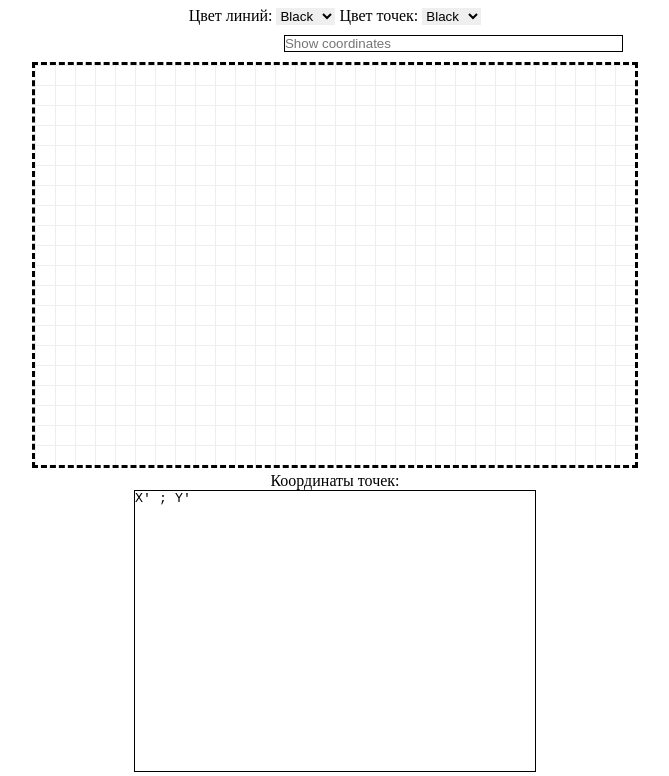
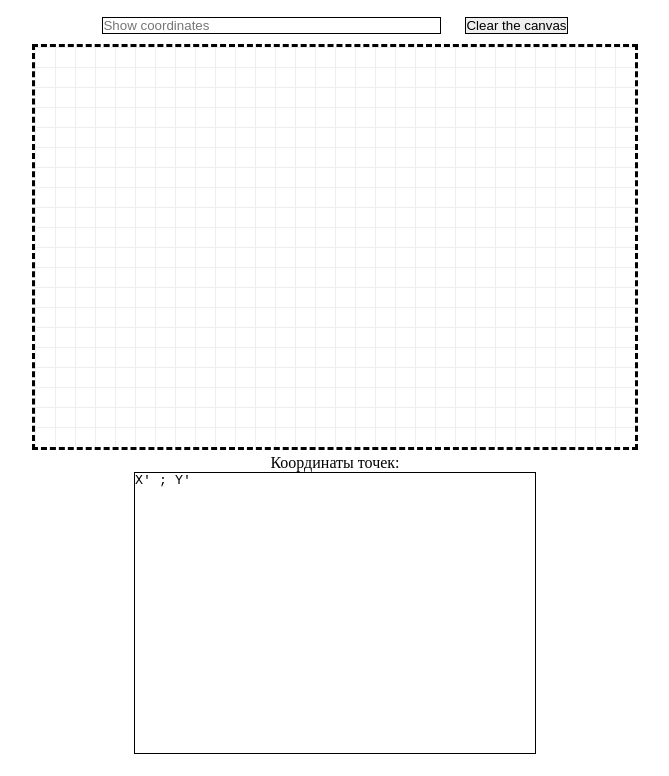
Before and after one commit to wildmammoth/digitizingofgraphs.github.io, a plain HTML site: page index.html in a window 1280 px wide. Shown: the part 73-849 px from the top of the page, without its empty margins (305-974 px from the left). Drawn offline with Linux system fonts and the light colour scheme.

Commit message:
some changes of UI

```diff
--- a/index.html
+++ b/index.html
@@ -67,7 +67,7 @@ limitations under the License. -->
 				</select>
 			</form>
 		</div>
-		<div align="center">
+		<!--<div align="center">
 			<form>
 				Цвет линий:
 				<select id="sltLineColor">
@@ -92,9 +92,9 @@ limitations under the License. -->
 					<option value="#f0f">Purple</option>
 				</select>
 			</form>
-		</div>
+		</div> -->
 		<div align="center">
-			<input id="txtCoordinates" class="layer1" type="text" placeholder="Show coordinates" size="40">
+			<input id="txtCoordinates" type="text" placeholder="Show coordinates" size="40">
 			<input id="btnClear" type="button" border="1" value="Clear the canvas">
 		</div>
 		<div align="center">
```
